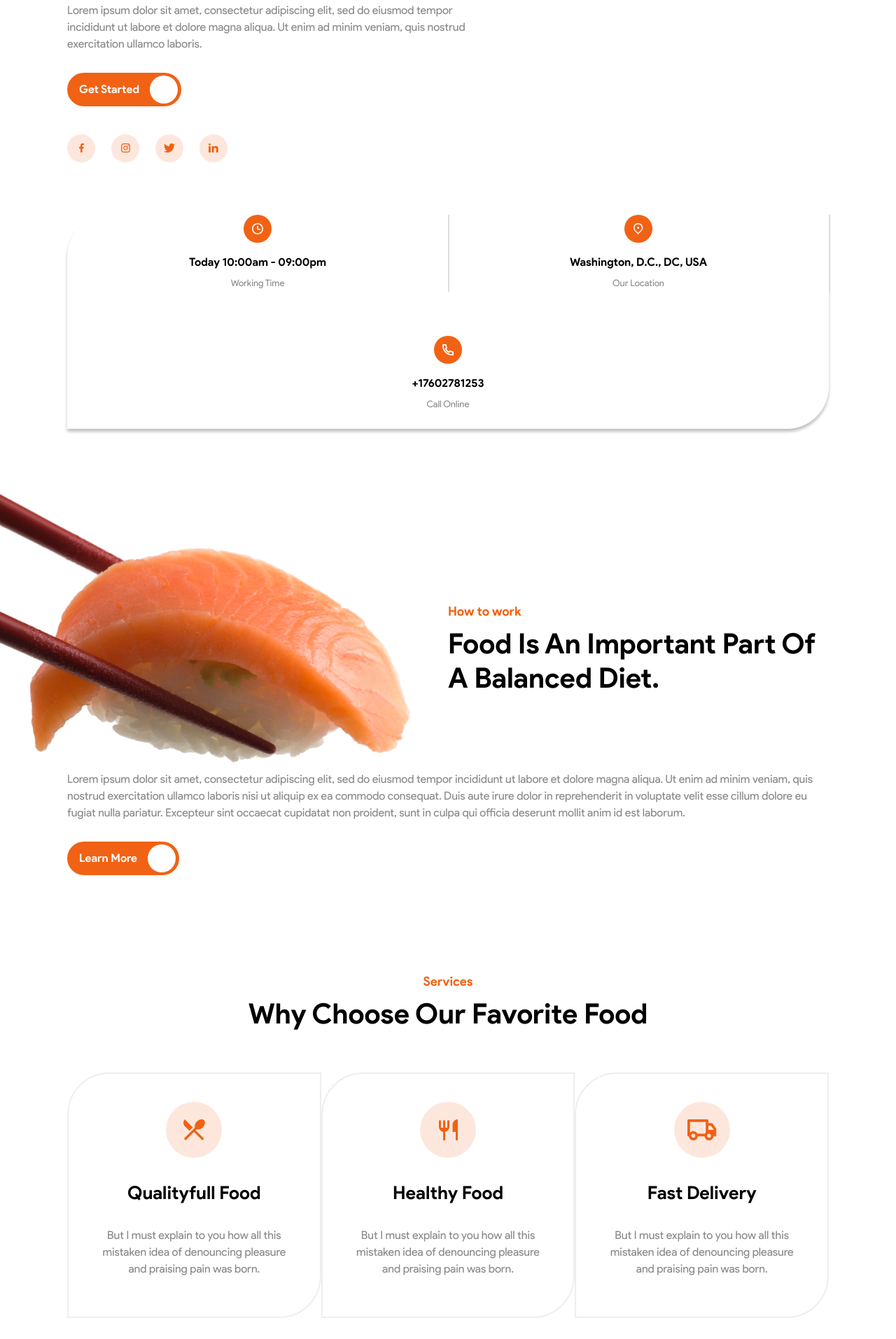
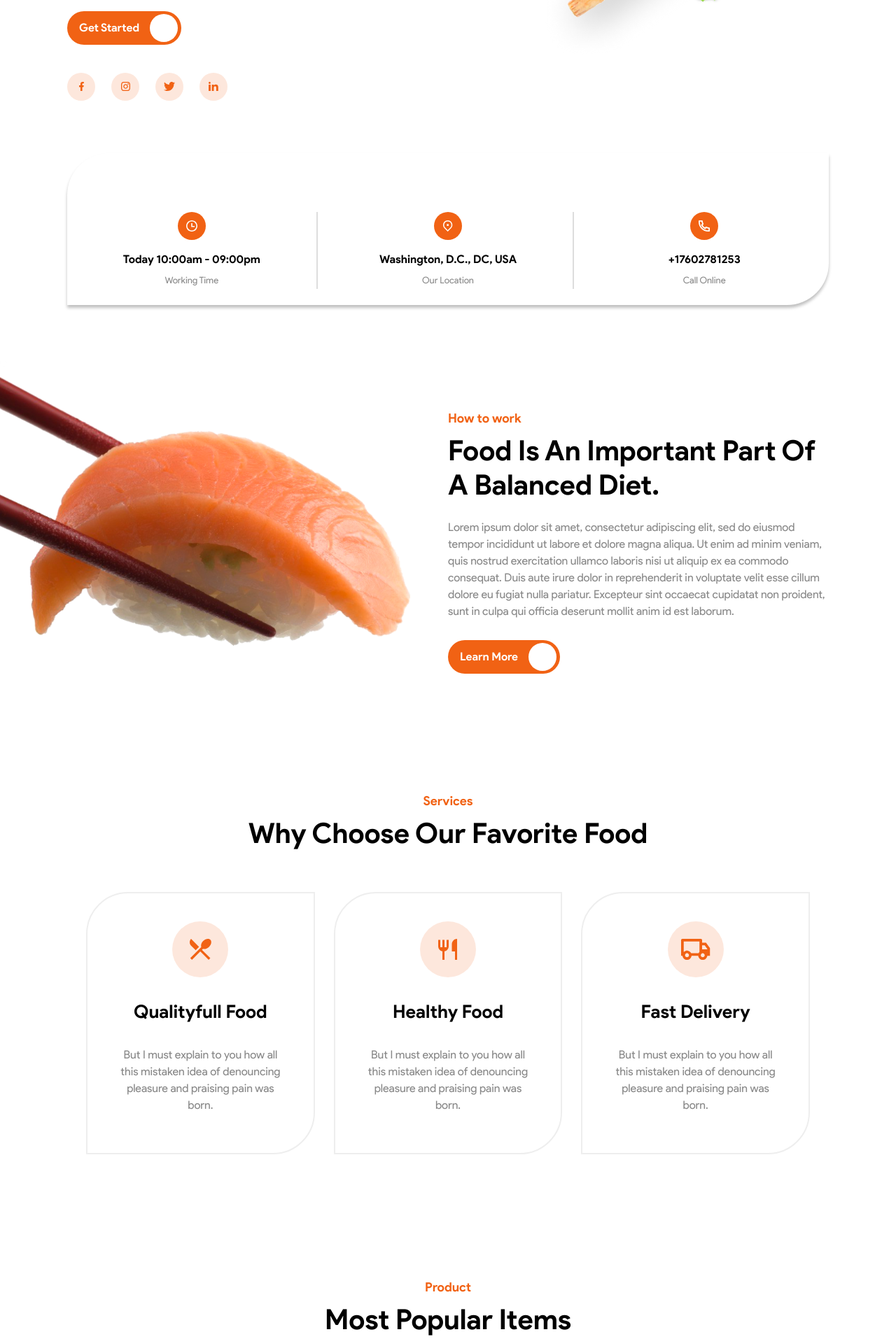
Before and after one commit to maria-kovalenko/food-bill, a website: page app/index.html in a window 1280 px wide. Shown: the part 452-2366 px from the top of the page at 70% size. Drawn offline with Linux system fonts and the light colour scheme; files whose address does not match are found by name.

Commit message:
доработана адаптивность для секции contacts, services, product

```diff
--- a/app/index.html
+++ b/app/index.html
@@ -52,7 +52,9 @@
             ad minim veniam, quis nostrud exercitation ullamco laboris.
           </p>
 
-          <a href="#" class="home__button button">Get Started</a>
+         <div class="home__button">
+          <a href="#" class="button">Get Started</a>
+        </div>
         </div>
 
         <div class="home__image-wrapper">
@@ -152,7 +154,10 @@
             <p class="contacts__title">+17602781253</p>
             <p class="contacts__description">Call Online</p>
           </div>
+
         </div>
+
+      </div>
       </section>
 
       <!------------------------ section how-to-work ------------------------->
@@ -176,7 +181,9 @@
             culpa qui officia deserunt mollit anim id est laborum.
           </p>
 
-          <a href="#" class="how-to-work__button button">Learn More</a>
+          <div class="how-to-work__button">
+          <a href="#" class="button">Learn More</a>
+        </div>
         </div>
       </section>
 
@@ -347,7 +354,7 @@
           </div>
         </div>
         <div class="product__button">
-          <a type="button" class="button">See More Product</a>
+          <a href="#" class="button">See More Product</a>
         </div>
       </section>
 
--- a/app/styles/sass/style.scss
+++ b/app/styles/sass/style.scss
@@ -137,7 +137,7 @@ input[type="radio"].visually-hidden {
   align-items: center;
 }
 
-@media (max-width: 1280px) {
+@media (max-width: 1279px) {
   .page-header__nav {
     width: 70%;
     flex-direction: column;
@@ -161,7 +161,7 @@ input[type="radio"].visually-hidden {
   width: 535px;
 }
 
-@media (max-width: 1280px) {
+@media (max-width: 1279px) {
   .page-header__wrapper {
     width: 90%;
     flex-direction: column;
@@ -226,7 +226,7 @@ input[type="radio"].visually-hidden {
   }
 }
 
-@media (max-width: 1280px) {
+@media (max-width: 1279px) {
   .page-header__register {
     margin-top: 10px;
   }
@@ -268,7 +268,7 @@ input[type="radio"].visually-hidden {
   margin-bottom: 150px;
 }
 
-@media (max-width: 1280px) {
+@media (max-width: 1279px) {
   .home {
     margin-bottom: 140px;
   }
@@ -304,7 +304,7 @@ input[type="radio"].visually-hidden {
   z-index: -1;
 }
 
-@media (max-width: 1280px) {
+@media (max-width: 1279px) {
   .home__image {
     width: 50%;
   }
@@ -317,6 +317,12 @@ input[type="radio"].visually-hidden {
   flex-wrap: wrap;
   width: 570px;
   margin-bottom: 70px;
+}
+
+@media (min-width: 768px) and (max-width: 1279px) {
+  .social {
+    margin-bottom: 100px;
+  }
 }
 
 .social__item {
@@ -349,16 +355,17 @@ input[type="radio"].visually-hidden {
 .contacts {
   display: flex;
   justify-content: space-between;
+  flex-wrap: wrap;
   align-items: flex-end;
   min-height: 217px;
   border-radius: 60px 0 60px 0px;
   box-shadow: 0px 4px 4px 0px rgba(0, 0, 0, 0.25);
 }
 
-@media (max-width: 1280px) {
+@media (min-width: 768px) and (max-width: 1279px) {
   .contacts {
-    display: grid;
-    grid-template-columns: 1fr 1fr;
+    align-items: baseline;
+    min-height: 0;
   }
 }
 
@@ -366,29 +373,25 @@ input[type="radio"].visually-hidden {
   display: flex;
   flex-direction: column;
   justify-content: end;
-  width: 385px;
+  width: 29%;
+  text-align: center;
   margin-bottom: 23px;
-  min-height: 97px;
-  text-align: center;
+  padding: 0 20px;
   border-right: 2px solid #dddddd;
 
-  &:last-child {
+  &:nth-child(3n) {
     border: 0;
   }
 }
 
-@media (max-width: 1280px) {
+@media (min-width: 768px) and (max-width: 1279px) {
   .contacts__list {
-    width: 100%;
-
-    &:last-child {
-      margin-top: 40px;
-      grid-column: 1/3;
-    }
+    width: 27%;
   }
 }
 
 .contacts__title {
+  word-wrap: break-word;
   font-family: "ProductSans-bold", sans-serif, serif;
   margin-top: 0;
   margin-bottom: 6px;
@@ -396,6 +399,7 @@ input[type="radio"].visually-hidden {
 }
 
 .contacts__description {
+  word-wrap: break-word;
   margin: 0;
   font-size: 13px;
 }
@@ -444,9 +448,9 @@ input[type="radio"].visually-hidden {
   margin-bottom: 170px;
 }
 
-@media (max-width: 1280px) {
+@media (max-width: 1279px) {
   .how-to-work {
-    margin-bottom: 140px;
+    margin-bottom: 100px;
   }
 }
 
@@ -478,7 +482,7 @@ input[type="radio"].visually-hidden {
   margin-left: auto;
 }
 
-@media (max-width: 1280px) {
+@media (max-width: 1279px) {
   .how-to-work__wrapper {
     width: 100%;
     margin-left: 0;
@@ -490,7 +494,7 @@ input[type="radio"].visually-hidden {
   margin-bottom: 24px;
 }
 
-@media (max-width: 1280px) {
+@media (max-width: 1279px) {
   .how-to-work__name {
     width: 50%;
     margin-left: auto;
@@ -501,7 +505,7 @@ input[type="radio"].visually-hidden {
   }
 }
 
-@media (max-width: 1280px) {
+@media (max-width: 1279px) {
   .how-to-work__title {
     width: 50%;
     margin-left: auto;
@@ -525,7 +529,7 @@ input[type="radio"].visually-hidden {
   }
 }
 
-@media (min-width: 1001px) and (max-width: 1280px) {
+@media (min-width: 1001px) and (max-width: 1279px) {
   .how-to-work__wrapper {
     padding-top: 10%;
   }
@@ -545,17 +549,24 @@ input[type="radio"].visually-hidden {
   margin-bottom: 150px;
 }
 
+@media (min-width: 768px) and (max-width: 1279px) {
+  .services {
+    margin-bottom: 100px;
+  }
+}
+
 .services__wrapper-advantages {
   display: flex;
-  justify-content: space-between;
+  flex-wrap: wrap;
+  justify-content: space-evenly;
 }
 
 .services__list {
   display: flex;
   flex-direction: column;
-  width: 370px;
+  width: 30%;
   padding: 40px;
-  margin-bottom: 23px;
+  margin-bottom: 28px;
   box-sizing: border-box;
   text-align: center;
   border: 2px Solid #eeeeee;
@@ -565,6 +576,12 @@ input[type="radio"].visually-hidden {
     border: none;
     box-shadow: 5px 15px 45px 0px rgba(0, 0, 0, 0.1);
     transition: 0.2s ease-in;
+  }
+}
+
+@media (min-width: 768px) and (max-width: 1279px) {
+  .services__list {
+    width: 45%;
   }
 }
 
@@ -578,24 +595,27 @@ input[type="radio"].visually-hidden {
   color: #000;
 }
 
-.services__description {
-}
-
 // ------------------------ product -------------------------
 
 .product {
   margin-bottom: 270px;
 }
 
+@media (min-width: 768px) and (max-width: 1279px) {
+  .product {
+    margin-bottom: 100px;
+  }
+}
+
 .product__cards-wrapper {
   display: flex;
-  justify-content: space-between;
+  justify-content: space-evenly;
   flex-wrap: wrap;
   margin-bottom: 60px;
 }
 
 .product__cards {
-  width: 370px;
+  width: 30%;
   margin-bottom: 30px;
   box-sizing: border-box;
   text-align: center;
@@ -609,7 +629,14 @@ input[type="radio"].visually-hidden {
   }
 }
 
+@media (min-width: 768px) and (max-width: 1280px) {
+  .product__cards {
+    width: 45%;
+  }
+}
+
 .product__image {
+  width: 100%;
   border-radius: 60px 0 0 0;
   margin-bottom: 14px;
 }
@@ -675,7 +702,7 @@ input[type="radio"].visually-hidden {
 
 .order__bg {
   height: 300px;
-  padding: 86px 0 0 29px;
+  padding: 7% 0 0 3%;
   border-radius: 60px 0 60px 0;
   background: url(../../../img/black-bg-order.png);
 }
```
Also changed, not shown: app/styles/css/style.css.
